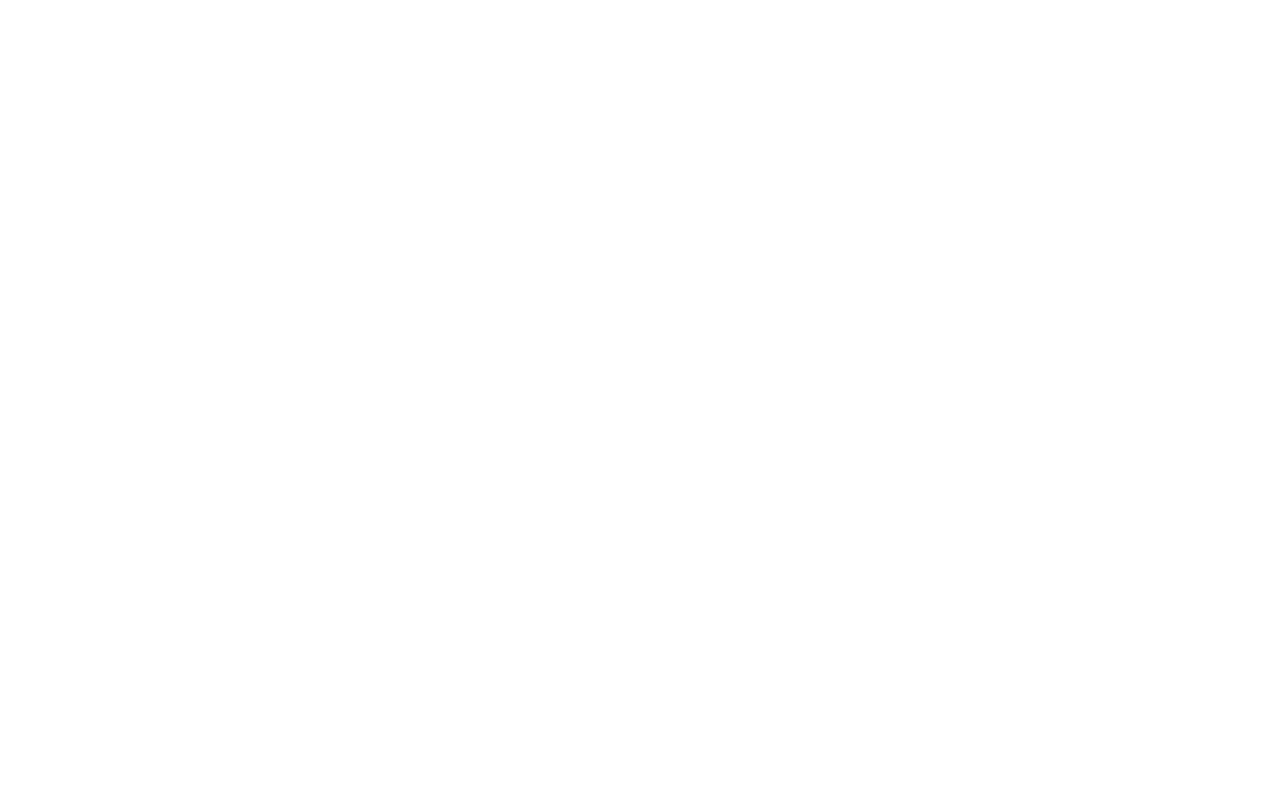
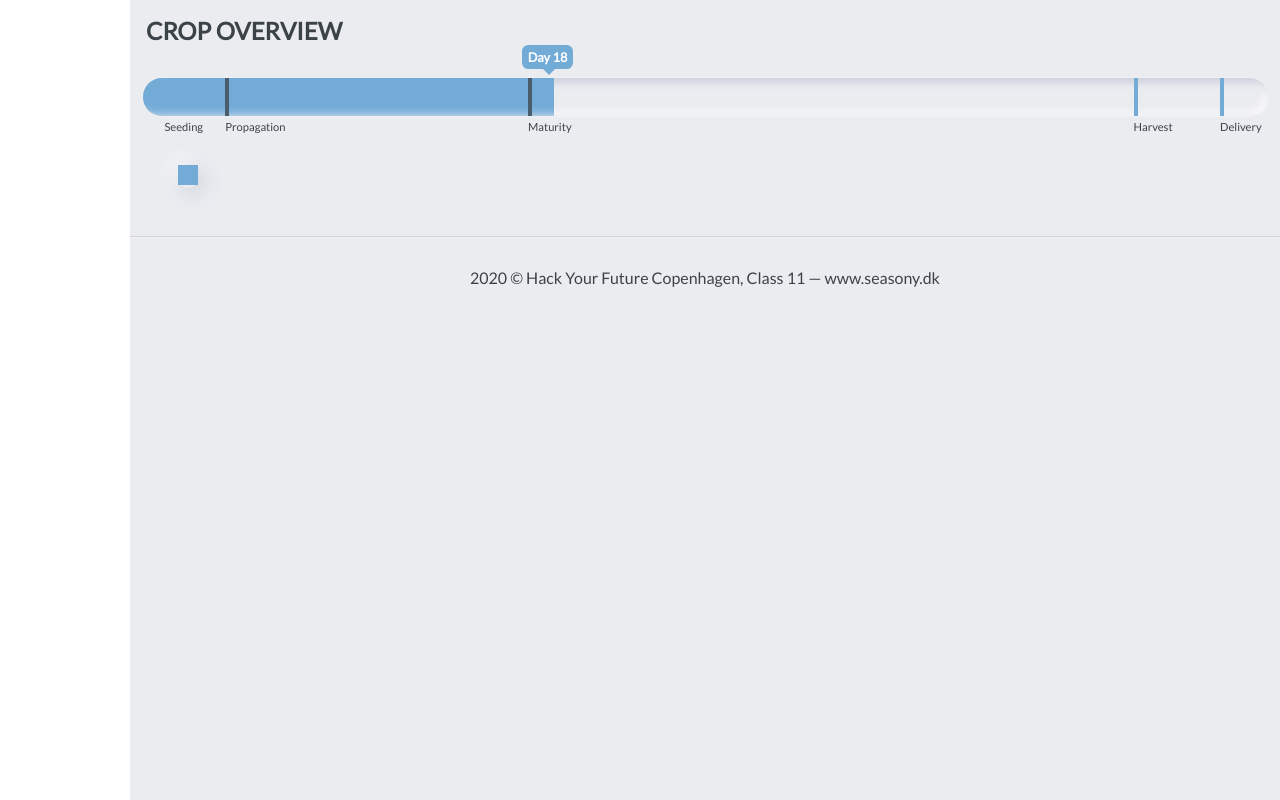
Before and after one commit to HackYourFuture-CPH/FP-class11, a React (Create React App) app: page /dashboard in a window 1280 px wide. Built offline with nearby package versions, Linux system fonts and the light colour scheme; the HTML template or start-up script is replaced by a standard one.

Commit message:
first changes for dashboard page

```diff
--- a/src/client/App.js
+++ b/src/client/App.js
@@ -1,14 +1,14 @@
 import React from 'react';
 import { BrowserRouter as Router, Route, Switch } from 'react-router-dom';
 
-import Home from './containers/home/home.component';
+import DashboardPage from './containers/dashboard-page/dashboard-page.component';
 
 function App() {
   return (
     <Router>
       <Switch>
-        <Route exact path="/">
-          <Home />
+        <Route exact path="/dashboard">
+          <DashboardPage title="Crop overview"/>
         </Route>
       </Switch>
     </Router>
--- a/src/client/components/card/card.style.css
+++ b/src/client/components/card/card.style.css
@@ -1,3 +1,9 @@
 .card {
-  border: 1px solid black;
+  border-radius: var(--border-radius-low);
+  box-shadow: var(--embossed-shadow-high);
 }
+
+.card h3 {
+  padding: 1em;
+  text-transform: uppercase;
+}
--- a/src/client/components/progress-bar/progress-bar.component.js
+++ b/src/client/components/progress-bar/progress-bar.component.js
@@ -107,13 +107,13 @@
 };
 
 Tooltip.propTypes = {
-  day: PropTypes.string.isRequired,
+  day: PropTypes.number.isRequired,
 };
 
 DayComponent.propTypes = {
   classStyle: PropTypes.string.isRequired,
-  styling: PropTypes.string.isRequired,
-  children: PropTypes.string.isRequired,
+  styling: PropTypes.oneOfType([PropTypes.object]).isRequired,
+  children: PropTypes.oneOfType([PropTypes.array]).isRequired,
 };
 
 ProgressBar.propTypes = {
--- a/src/client/components/progress-bar/progress-bar.style.css
+++ b/src/client/components/progress-bar/progress-bar.style.css
@@ -2,13 +2,14 @@
   text-align: center;
   width: 100%;
 }
+
 .progress-bar {
   background-color: var(--light-grey);
   border: var(--border-inputs);
   border-radius: var(--border-radius-low);
   box-shadow: var(--debossed-shadow-high);
   height: 2.5em;
-  margin: 3em auto 0 auto;
+  margin: 2em auto 0 auto;
   width: 98%;
 }
 
--- a/src/client/containers/dashboard-page/dashboard-page.component.js
+++ b/src/client/containers/dashboard-page/dashboard-page.component.js
@@ -1,114 +1,264 @@
 import React from 'react';
 import PropTypes from 'prop-types';
-import SidebarMenu from '../../components/side-navigation/sidebar.component';
+
+import './dashboard-page.style.css';
+// import Firebase from '../../firebase/index';
+// import SidebarMenu from '../../components/side-navigation/sidebar.component';
 import ProgressBar from '../../components/progress-bar/progress-bar.component';
 import Card from '../../components/card/card.component';
 import Label from '../../components/label/label.component';
-import CropSummary from '../../components/crop-summary/crop-summary.component';
-import LineChartForDashboard from '../../components/line-chart-for-dashboard/line-chart-for-dashboard.component';
+// import CropSummary from '../../components/crop-summary/crop-summary.component';
+// import LineChartForDashboard from '../../components/line-chart-for-dashboard/line-chart-for-dashboard.component';
 import Footer from '../../components/footer/footer.component';
 
 const DashboardPage = ({ title }) => {
-  const daysLeftToHarvest = 41;
-  const daysLeftToEnd = 48;
-  const currentStage = 'Seeding';
-  const currentStageDay = 2;
-  const productionStartDate = '2020-01-25 00:00:00';
-  const productionEndDate = '2020-03-11 00:00:00';
-
-  const placeholder = 'placeholder';
-
   return (
-    <div>
-      <div>
-        <SidebarMenu isactive={true} isuser={true} />
-      </div>
-      <div>
+    <div className="dashboard">
+      {/*<SidebarMenu
+        text="Dashboard"
+        isactive={false}
+        logoutFunc={() => {
+          Firebase.signOut();
+        }}
+      /> */}
+      <div className="content">
+        <header>
           <h1>{title}</h1>
-        <ProgressBar />
-        <div>
+        </header>
+        <main>
+          <ProgressBar
+            startDate="2020-03-03"
+            currentDate="2020-03-21"
+            stages={[
+              { name: 'seeding', duration: 3 },
+              {
+                name: 'propagation',
+                duration: 14,
+              },
+              { name: 'maturity', duration: 28 },
+              { name: 'harvest', duration: 4 },
+              { name: 'delivery', duration: 3 },
+            ]}
+          />
+          <div className="cards">
             <Card title="Status">
               <Label isOnTime={true} />
-            <CropSummary
+              {/* <CropSummary
               daysLeftToHarvest={daysLeftToHarvest}
               daysLeftToEnd={daysLeftToEnd}
               currentStage={currentStage}
               currentStageDay={currentStageDay}
               productionStartDate={productionStartDate}
               productionEndDate={productionEndDate}
-            />
+            /> */}
             </Card>
             <Card title="Temperature">
+              {/* <h3>Temperature</h3>
               <LineChartForDashboard
-              tempData={placeholder}
-              strokeGrid={placeholder}
-              strokeAxis={placeholder}
-              minColor={placeholder}
-              maxColor={placeholder}
-              optimalValue={placeholder}
-              strokeWidthRef={placeholder}
-              strokeLine={placeholder}
-              strokeWidthLine={placeholder}
-              ReferanceAreaColor={placeholder}
-            />
+                tempData={[
+                  {
+                    name: 'shiso',
+                    timestamp: 1577836860000,
+                    temp: 20,
+                  },
+                  {
+                    name: 'shiso',
+                    timestamp: 1577836860000,
+                    temp: 17,
+                  },
+                  {
+                    name: 'shiso',
+                    timestamp: 1577836860000,
+                    temp: 15,
+                  },
+                  {
+                    name: 'shiso',
+                    timestamp: 1577836860000,
+                    temp: 21,
+                  },
+                  {
+                    name: 'shiso',
+                    timestamp: 1577836860000,
+                    temp: 13,
+                  },
+                ]}
+                strokeGrid="#fff"
+                strokeAxis="#808080"
+                minColor="#FF0000"
+                maxColor="#FF0000"
+                optimalValue="#008000"
+                strokeWidthRef={2}
+                strokeLine="#000"
+                strokeWidthLine={2}
+                ReferanceAreaColor="#808080"
+              /> */}
             </Card>
             <Card title="Humidity">
+              {/* <h3>Temperature</h3>
               <LineChartForDashboard
-              tempData={placeholder}
-              strokeGrid={placeholder}
-              strokeAxis={placeholder}
-              minColor={placeholder}
-              maxColor={placeholder}
-              optimalValue={placeholder}
-              strokeWidthRef={placeholder}
-              strokeLine={placeholder}
-              strokeWidthLine={placeholder}
-              ReferanceAreaColor={placeholder}
-            />
+                tempData={[
+                  {
+                    name: 'shiso',
+                    timestamp: 1577836860000,
+                    temp: 20,
+                  },
+                  {
+                    name: 'shiso',
+                    timestamp: 1577836860000,
+                    temp: 17,
+                  },
+                  {
+                    name: 'shiso',
+                    timestamp: 1577836860000,
+                    temp: 15,
+                  },
+                  {
+                    name: 'shiso',
+                    timestamp: 1577836860000,
+                    temp: 21,
+                  },
+                  {
+                    name: 'shiso',
+                    timestamp: 1577836860000,
+                    temp: 13,
+                  },
+                ]}
+                strokeGrid="#fff"
+                strokeAxis="#808080"
+                minColor="#FF0000"
+                maxColor="#FF0000"
+                optimalValue="#008000"
+                strokeWidthRef={2}
+                strokeLine="#000"
+                strokeWidthLine={2}
+                ReferanceAreaColor="#808080"
+              /> */}
             </Card>
             <Card title="Water PH">
+              {/* <h3>Temperature</h3>
               <LineChartForDashboard
-              tempData={placeholder}
-              strokeGrid={placeholder}
-              strokeAxis={placeholder}
-              minColor={placeholder}
-              maxColor={placeholder}
-              optimalValue={placeholder}
-              strokeWidthRef={placeholder}
-              strokeLine={placeholder}
-              strokeWidthLine={placeholder}
-              ReferanceAreaColor={placeholder}
-            />
+                tempData={[
+                  {
+                    name: 'shiso',
+                    timestamp: 1577836860000,
+                    temp: 20,
+                  },
+                  {
+                    name: 'shiso',
+                    timestamp: 1577836860000,
+                    temp: 17,
+                  },
+                  {
+                    name: 'shiso',
+                    timestamp: 1577836860000,
+                    temp: 15,
+                  },
+                  {
+                    name: 'shiso',
+                    timestamp: 1577836860000,
+                    temp: 21,
+                  },
+                  {
+                    name: 'shiso',
+                    timestamp: 1577836860000,
+                    temp: 13,
+                  },
+                ]}
+                strokeGrid="#fff"
+                strokeAxis="#808080"
+                minColor="#FF0000"
+                maxColor="#FF0000"
+                optimalValue="#008000"
+                strokeWidthRef={2}
+                strokeLine="#000"
+                strokeWidthLine={2}
+                ReferanceAreaColor="#808080"
+              /> */}
             </Card>
             <Card title="Water EC">
+              {/* <h3>Temperature</h3>
               <LineChartForDashboard
-              tempData={placeholder}
-              strokeGrid={placeholder}
-              strokeAxis={placeholder}
-              minColor={placeholder}
-              maxColor={placeholder}
-              optimalValue={placeholder}
-              strokeWidthRef={placeholder}
-              strokeLine={placeholder}
-              strokeWidthLine={placeholder}
-              ReferanceAreaColor={placeholder}
-            />
+                tempData={[
+                  {
+                    name: 'shiso',
+                    timestamp: 1577836860000,
+                    temp: 20,
+                  },
+                  {
+                    name: 'shiso',
+                    timestamp: 1577836860000,
+                    temp: 17,
+                  },
+                  {
+                    name: 'shiso',
+                    timestamp: 1577836860000,
+                    temp: 15,
+                  },
+                  {
+                    name: 'shiso',
+                    timestamp: 1577836860000,
+                    temp: 21,
+                  },
+                  {
+                    name: 'shiso',
+                    timestamp: 1577836860000,
+                    temp: 13,
+                  },
+                ]}
+                strokeGrid="#fff"
+                strokeAxis="#808080"
+                minColor="#FF0000"
+                maxColor="#FF0000"
+                optimalValue="#008000"
+                strokeWidthRef={2}
+                strokeLine="#000"
+                strokeWidthLine={2}
+                ReferanceAreaColor="#808080"
+              /> */}
             </Card>
             <Card title="Water Level">
+              {/* <h3>Temperature</h3>
               <LineChartForDashboard
-              tempData={placeholder}
-              strokeGrid={placeholder}
-              strokeAxis={placeholder}
-              minColor={placeholder}
-              maxColor={placeholder}
-              optimalValue={placeholder}
-              strokeWidthRef={placeholder}
-              strokeLine={placeholder}
-              strokeWidthLine={placeholder}
-              ReferanceAreaColor={placeholder}
-            />
+                tempData={[
+                  {
+                    name: 'shiso',
+                    timestamp: 1577836860000,
+                    temp: 20,
+                  },
+                  {
+                    name: 'shiso',
+                    timestamp: 1577836860000,
+                    temp: 17,
+                  },
+                  {
+                    name: 'shiso',
+                    timestamp: 1577836860000,
+                    temp: 15,
+                  },
+                  {
+                    name: 'shiso',
+                    timestamp: 1577836860000,
+                    temp: 21,
+                  },
+                  {
+                    name: 'shiso',
+                    timestamp: 1577836860000,
+                    temp: 13,
+                  },
+                ]}
+                strokeGrid="#fff"
+                strokeAxis="#808080"
+                minColor="#FF0000"
+                maxColor="#FF0000"
+                optimalValue="#008000"
+                strokeWidthRef={2}
+                strokeLine="#000"
+                strokeWidthLine={2}
+                ReferanceAreaColor="#808080"
+              /> */}
             </Card>
           </div>
+        </main>
         <Footer />
       </div>
     </div>
--- /dev/null
+++ b/src/client/containers/dashboard-page/dashboard-page.style.css
@@ -0,0 +1,43 @@
+.dashboard {
+    display: flex;
+    justify-content: flex-start;
+    min-height: 100vh;
+}
+
+.content {
+    background: var(--light-grey);
+    display: flex;
+    flex-direction: column;
+    height: 100vh;
+    justify-content: flex-start;
+    margin-left: 130px;
+    width: 100%;
+}
+
+header {
+    padding: 1em 1em 0;
+}
+
+header h1 {
+    font-size: 1.5em;
+    text-transform: uppercase;
+}
+
+.dashboard main {
+    display: flex;
+    flex-direction: column;
+    justify-content: flex-start;
+    align-items: flex-start;
+    width: 100%;
+}
+
+.dashboard .cards {
+    display: flex;
+    flex-flow: wrap;
+    justify-content: flex-start;
+    margin: 2em 1em;
+}
+
+.cards .card {
+    margin: 1em 2em;
+}
```
Lines whose indentation alone changed are shown as unchanged.
